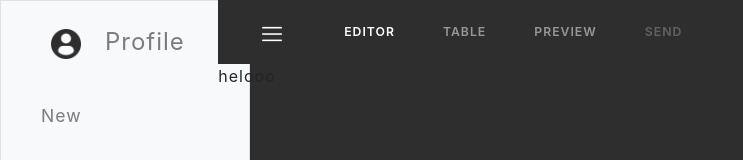
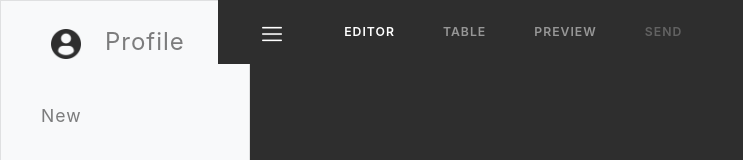
Before and after one commit to noidname01/wp2020-final-project-g16, a React app in the folder client/: page / in a window 1280 px wide. Shown: the top 160 px of the page, without its empty margins (0-743 px from the left). Built offline with nearby package versions, Linux system fonts and the light colour scheme; a web font is replaced by a local one.

Commit message:
routes update

```diff
--- a/client/src/containers/App.js
+++ b/client/src/containers/App.js
@@ -4,6 +4,7 @@ import Menu from '../components/Menu'
 import Body from '../components/Body'
 import '../bootstrap.css'
 import '../sidebar.css'
+import Routes from '../routes/Routes'
 
 // https://codepen.io/maximakymenko/pen/aboWJpX/
 
@@ -18,7 +19,7 @@ function App() {
                 </div>
                 <div className='col'>
                     <Header menuOpen={menuOpen} setMenuOpen={setMenuOpen} />
-                    <div>helooo</div>
+                    <Routes />
                 </div>
             </div>
         </div>
--- a/client/src/index.js
+++ b/client/src/index.js
@@ -1,14 +1,15 @@
 import React from 'react'
 import ReactDOM from 'react-dom'
-import Routes from './routes/Routes'
+// import Routes from './routes/Routes'
+import App from './containers/App'
 import 'bootstrap/dist/css/bootstrap.min.css'
 import ReactDataSheet from 'react-datasheet'
 // Be sure to include styles at some point, probably during your bootstrapping
 import 'react-datasheet/lib/react-datasheet.css'
 
 ReactDOM.render(
-	<div>
-		<Routes />
-	</div>,
-	document.getElementById('app')
+    <div>
+        <App />
+    </div>,
+    document.getElementById('app')
 )
--- a/client/src/routes/Routes.js
+++ b/client/src/routes/Routes.js
@@ -1,23 +1,20 @@
 import React from 'react'
 import { Route, Switch, BrowserRouter } from 'react-router-dom'
-import App from '../containers/App'
-
-import Excel from '../containers/Excel'
-import MailTester from '../containers/TestMail'
-import RichMailEditor from '../components/RichMailEditor'
-
+import New from '../containers/New'
+import Draft from '../containers/Draft'
+import Template from '../containers/Template'
+import Sent from '../containers/Sent'
+import Settings from '../containers/Settings'
 
 const Routes = () => {
     return (
         <BrowserRouter>
             <Switch>
-
-                <Route path='/excel' component={Excel}></Route>
-
-                <Route exact path='/' component={App}></Route>
-                <Route path='/test' component={MailTester}></Route>
-                <Route path='/rich' component={RichMailEditor}></Route>
-
+                <Route path='/new' component={New}></Route>
+                <Route path='/draft' component={Draft}></Route>
+                <Route path='/template' component={Template}></Route>
+                <Route path='/sent' component={Sent}></Route>
+                <Route path='/settings' component={Settings}></Route>
             </Switch>
         </BrowserRouter>
     )
```
Also changed, not shown: client/src/containers/Draft.js (added), client/src/containers/New.js (added), client/src/containers/Sent.js (added), client/src/containers/Settings.js (added), client/src/containers/Template.js (added).
